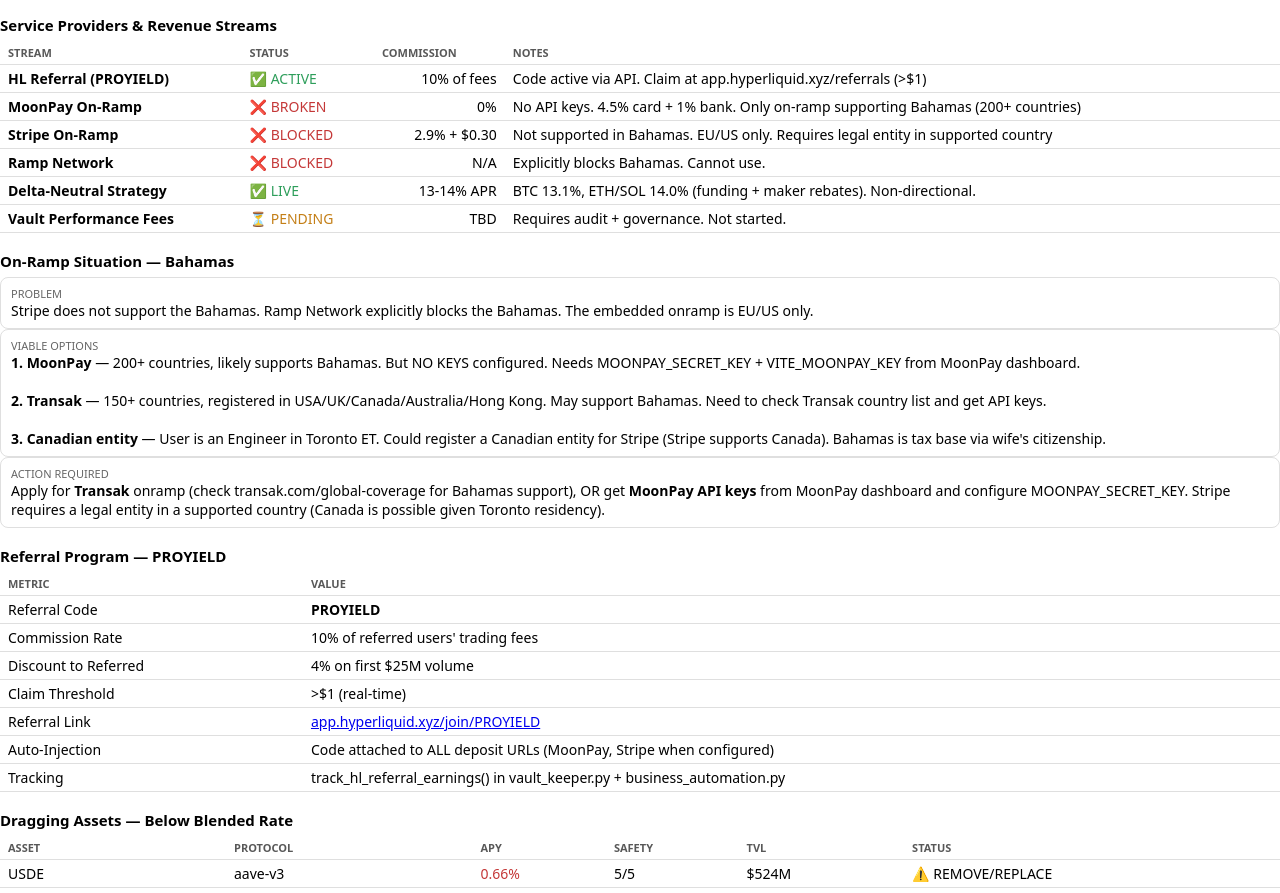
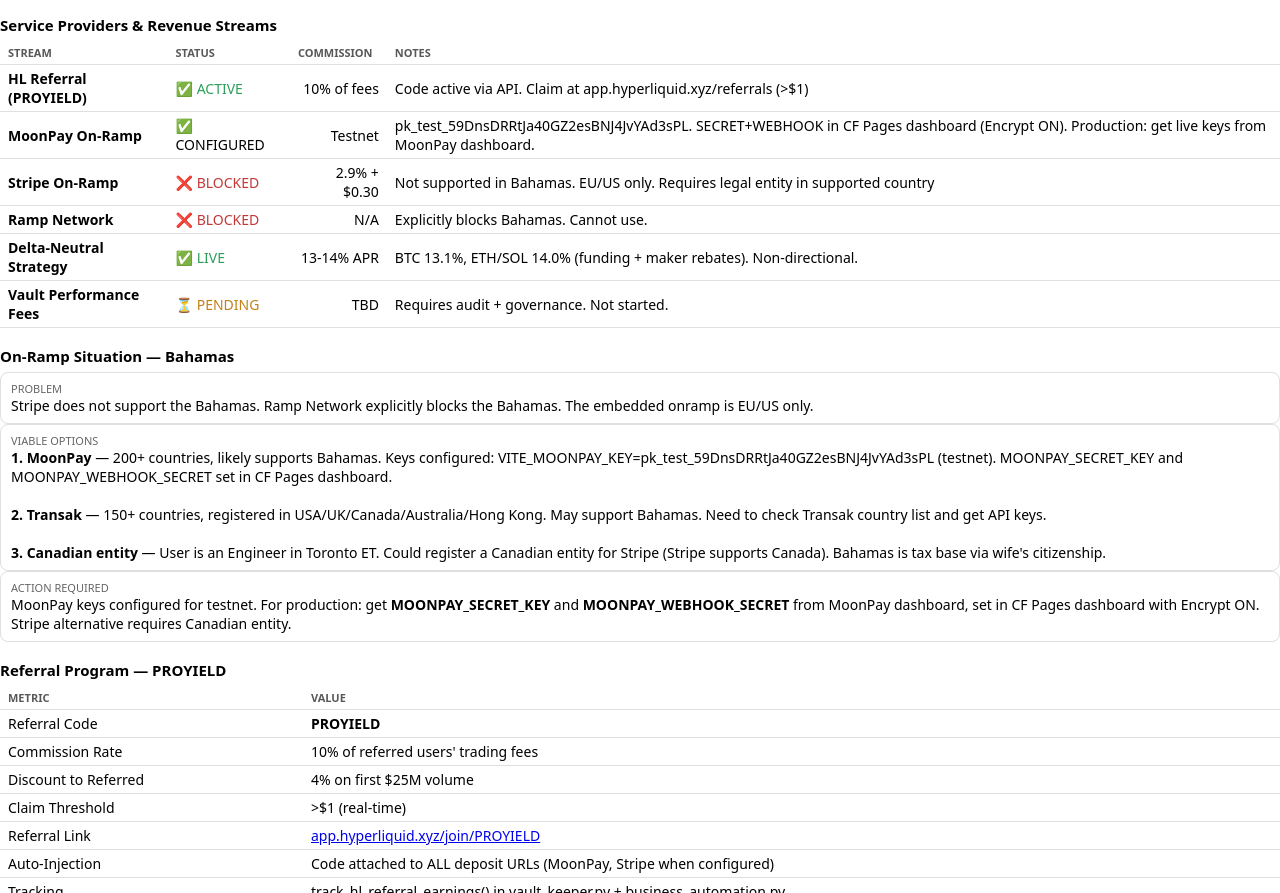
Before and after one commit to ProYield-fi/pro-yield-audit, a website: page dashboard.html in a window 1280 px wide. Shown: the part 1639-2532 px from the top of the page. Drawn offline with Linux system fonts and the light colour scheme.

Commit message:
Update dashboard: MoonPay keys configured, on-ramp status updated

```diff
--- a/dashboard.html
+++ b/dashboard.html
@@ -106,7 +106,7 @@ Blend model: 80% TVL-weighted core, 10% fixed, 10% satellite. Satellites above p
 <table>
 <tr><th>Stream</th><th>Status</th><th>Commission</th><th>Notes</th></tr>
 <tr><td><b>HL Referral (PROYIELD)</b></td><td class="ok">✅ ACTIVE</td><td class="r">10% of fees</td><td>Code active via API. Claim at app.hyperliquid.xyz/referrals (>$1)</td></tr>
-<tr><td><b>MoonPay On-Ramp</b></td><td class="bad">❌ BROKEN</td><td class="r">0%</td><td>No API keys. 4.5% card + 1% bank. Only on-ramp supporting Bahamas (200+ countries)</td></tr>
+<tr><td><b>MoonPay On-Ramp</b></td><td class="good">✅ CONFIGURED</td><td class="r">Testnet</td><td>pk_test_59DnsDRRtJa40GZ2esBNJ4JvYAd3sPL. SECRET+WEBHOOK in CF Pages dashboard (Encrypt ON). Production: get live keys from MoonPay dashboard.</td></tr>
 <tr><td><b>Stripe On-Ramp</b></td><td class="bad">❌ BLOCKED</td><td class="r">2.9% + $0.30</td><td>Not supported in Bahamas. EU/US only. Requires legal entity in supported country</td></tr>
 <tr><td><b>Ramp Network</b></td><td class="bad">❌ BLOCKED</td><td class="r">N/A</td><td>Explicitly blocks Bahamas. Cannot use.</td></tr>
 <tr><td><b>Delta-Neutral Strategy</b></td><td class="ok">✅ LIVE</td><td class="r">13-14% APR</td><td>BTC 13.1%, ETH/SOL 14.0% (funding + maker rebates). Non-directional.</td></tr>
@@ -115,8 +115,8 @@ Blend model: 80% TVL-weighted core, 10% fixed, 10% satellite. Satellites above p
 
 <h2>On-Ramp Situation — Bahamas</h2>
 <div class="card"><div class="k">Problem</div>Stripe does not support the Bahamas. Ramp Network explicitly blocks the Bahamas. The embedded onramp is EU/US only.</div>
-<div class="card"><div class="k">Viable Options</div><b>1. MoonPay</b> — 200+ countries, likely supports Bahamas. But NO KEYS configured. Needs MOONPAY_SECRET_KEY + VITE_MOONPAY_KEY from MoonPay dashboard.<br/><br/><b>2. Transak</b> — 150+ countries, registered in USA/UK/Canada/Australia/Hong Kong. May support Bahamas. Need to check Transak country list and get API keys.<br/><br/><b>3. Canadian entity</b> — User is an Engineer in Toronto ET. Could register a Canadian entity for Stripe (Stripe supports Canada). Bahamas is tax base via wife's citizenship.</div>
-<div class="card"><div class="k">Action Required</div>Apply for <b>Transak</b> onramp (check transak.com/global-coverage for Bahamas support), OR get <b>MoonPay API keys</b> from MoonPay dashboard and configure MOONPAY_SECRET_KEY. Stripe requires a legal entity in a supported country (Canada is possible given Toronto residency).</div>
+<div class="card"><div class="k">Viable Options</div><b>1. MoonPay</b> — 200+ countries, likely supports Bahamas. Keys configured: VITE_MOONPAY_KEY=pk_test_59DnsDRRtJa40GZ2esBNJ4JvYAd3sPL (testnet). MOONPAY_SECRET_KEY and MOONPAY_WEBHOOK_SECRET set in CF Pages dashboard.<br/><br/><b>2. Transak</b> — 150+ countries, registered in USA/UK/Canada/Australia/Hong Kong. May support Bahamas. Need to check Transak country list and get API keys.<br/><br/><b>3. Canadian entity</b> — User is an Engineer in Toronto ET. Could register a Canadian entity for Stripe (Stripe supports Canada). Bahamas is tax base via wife's citizenship.</div>
+<div class="card"><div class="k">Action Required</div>MoonPay keys configured for testnet. For production: get <b>MOONPAY_SECRET_KEY</b> and <b>MOONPAY_WEBHOOK_SECRET</b> from MoonPay dashboard, set in CF Pages dashboard with Encrypt ON. Stripe alternative requires Canadian entity.</div>
 
 <h2>Referral Program — PROYIELD</h2>
 <table>
```
